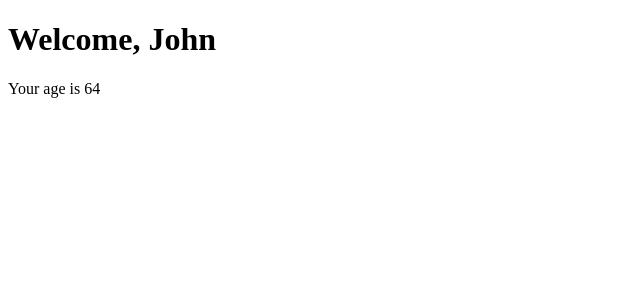
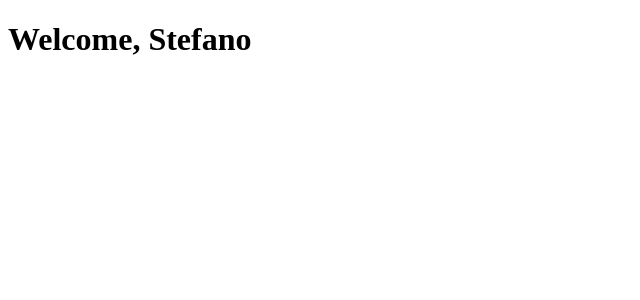
Before and after one commit to StefanoMacina/DEVELHOPE-exercises, a React (Vite) app in the folder ex-12/: page / in a window 1280 px wide. Shown: the top 300 px of the page, without its empty margins (0-640 px from the left). Built offline with nearby package versions, Linux system fonts and the light colour scheme.

Commit message:
completato ex 12

```diff
--- a/ex-12/src/Age.jsx
+++ /dev/null
@@ -1,6 +0,0 @@
-import React from "react";
-
-export function Age(props) {
-  const { age } = props;
-  return <>{ age > 18 && age < 65 && <p>Your age is {age}</p>}</>;
-}
--- a/ex-12/src/App.jsx
+++ b/ex-12/src/App.jsx
@@ -1,12 +1,12 @@
 import React from "react";
 import { Welcome } from "./Welcome";
-import { Age } from "./Age";
 
-export function App(){
-  return(
+
+export function App() {
+  return (
     <>
-    <Welcome name = "John" />
-    <Age age = {64}/>
+      <Welcome name="Stefano" age={63}/>
     </>
-  )
+  );
 }
+console.log(Welcome);
--- a/ex-12/src/Welcome.jsx
+++ b/ex-12/src/Welcome.jsx
@@ -1,10 +1,11 @@
 import React from "react";
 
 export function Welcome(props) {
-  const { name } = props;
+  const { name , age } = props;
   return (
     <>
       <h1>Welcome, {name}</h1>
+      {name =='John' && age > 18 && age < 65 && <p>Your age is {age}</p>}
     </>
   );
 }
```
